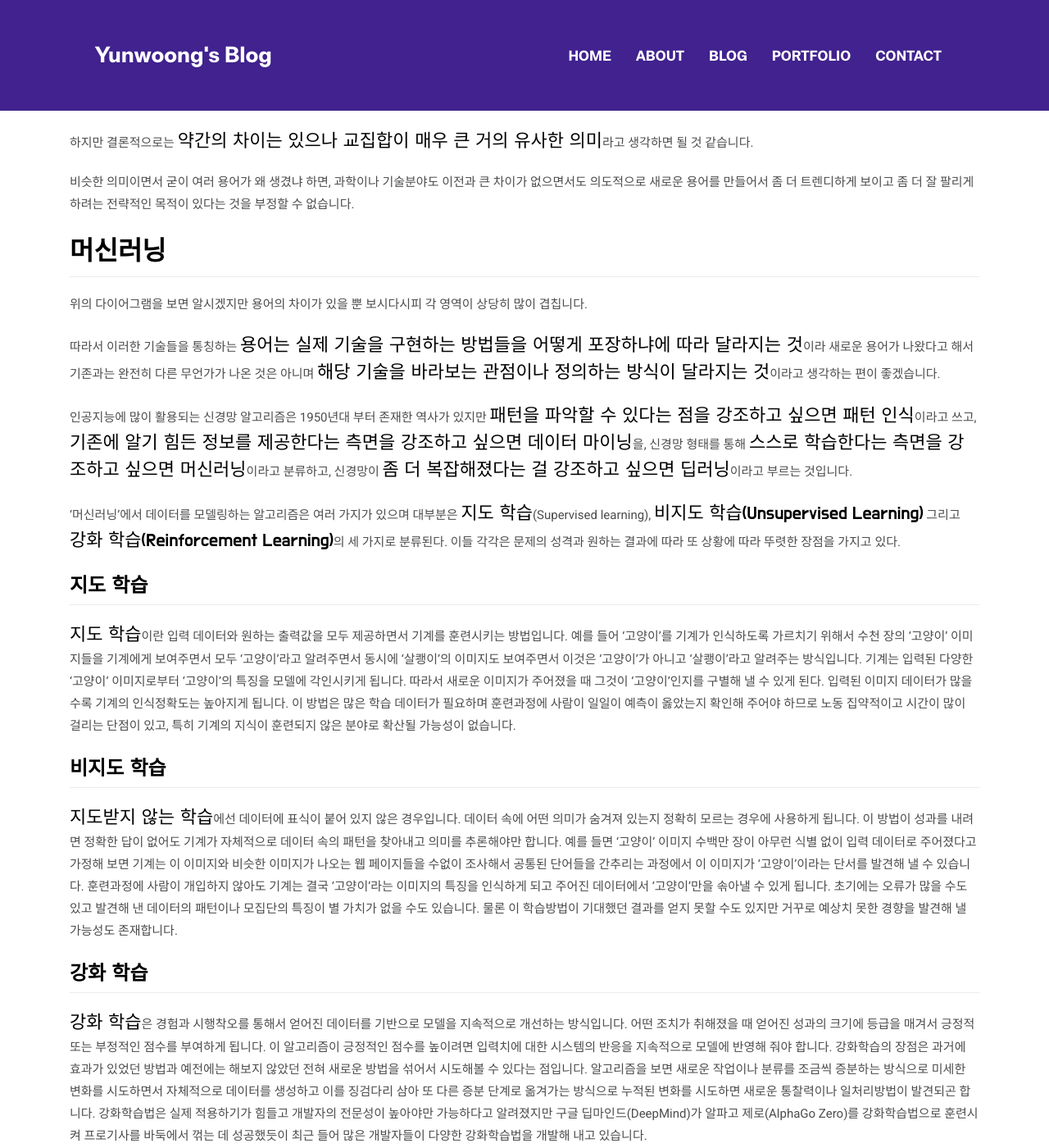
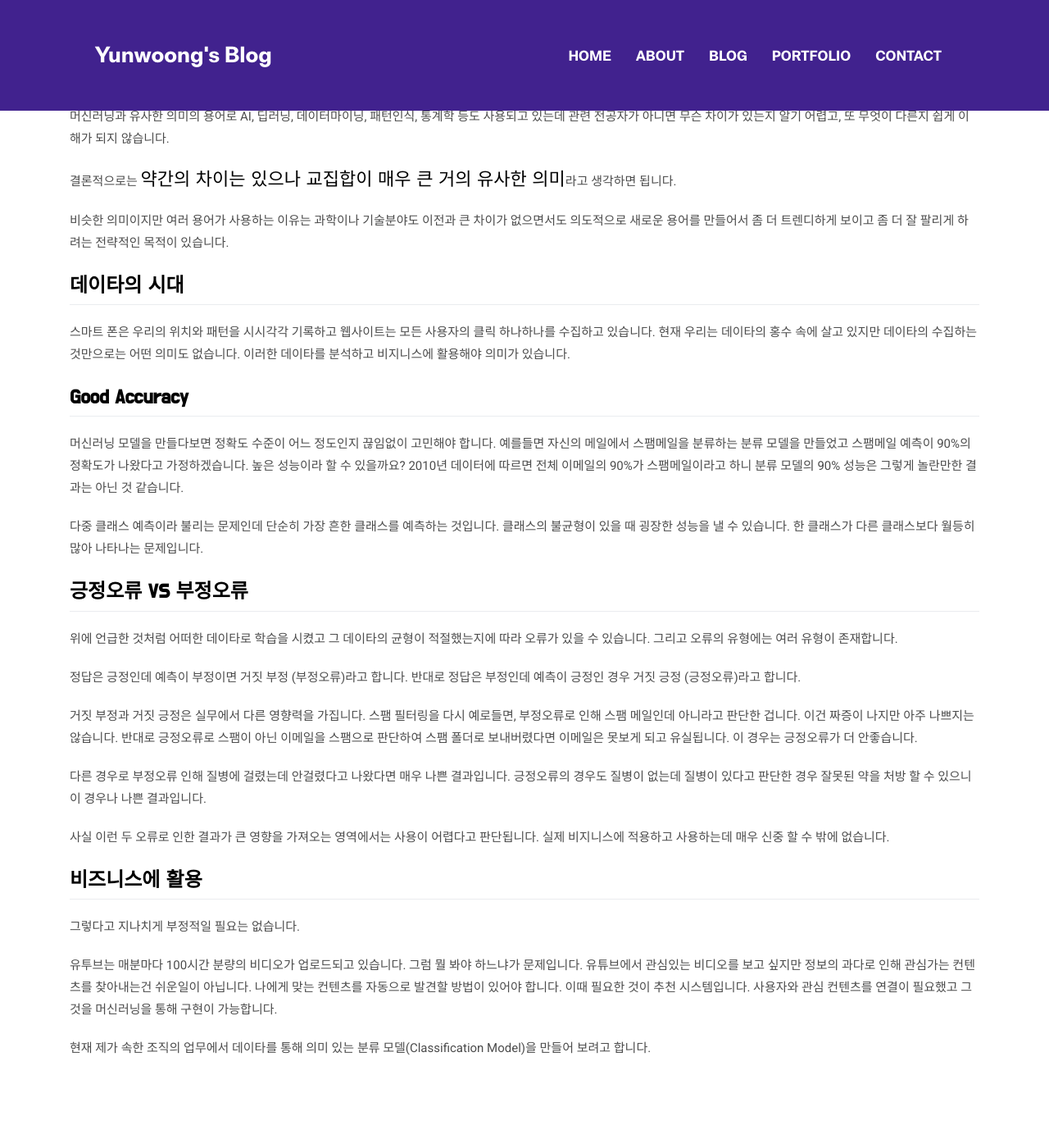
Before and after one commit to yunwoong7/yunwoong7.github.io, a Jekyll site: the page built from _posts/2017-09-10-machine-learning.markdown, in a window 1280 px wide and 1400 px high, scrolled down 1462 px. Shown: the whole window at 82% size. Built offline with Jekyll 4.4.1, drawn with Linux system fonts in a browser that asks for light colours; some of the changed text lies outside the part shown.

Commit message:
Add mwc page

```diff
--- a/_posts/2017-09-10-machine-learning.markdown
+++ b/_posts/2017-09-10-machine-learning.markdown
@@ -4,51 +4,53 @@
 date:   2017-09-10 15:30:23 +0300
 image:  /assets/images/blog/machine_learning.png
 author: Yunwoong Kim
-tags:   Machine Learning
+tags:   Machine Learnin
 ---
 
-**머신러닝과 유사한 의미의 용어로 AI, 딥러닝, 데이터마이닝, 패턴인식, 통계학 등도 사용되고 있는데** 관련 전공자가 아니면 무슨 차이가 있는지 이해하기 쉽지도 않고, 또 무엇이 다른지 이해가 되지 않습니다.
+**머신러닝이란 데이터를 분석/학습 한 정보를 기반으로 예측이나 결정을 하기 위해 적용하는 알고리즘**이라고 할 수 있습니다.
 
-하지만 결론적으로는 **약간의 차이는 있으나 교집합이 매우 큰 거의 유사한 의미**라고 생각하면 될 것 같습니다.
+머신러닝과 유사한 의미의 용어로 AI, 딥러닝, 데이터마이닝, 패턴인식, 통계학 등도 사용되고 있는데 관련 전공자가 아니면 무슨 차이가 있는지 알기 어렵고, 또 무엇이 다른지 쉽게 이해가 되지 않습니다.
 
-비슷한 의미이면서 굳이 여러 용어가 왜 생겼냐 하면, 과학이나 기술분야도 이전과 큰 차이가 없으면서도 의도적으로 새로운 용어를 만들어서 좀 더 트렌디하게 보이고 좀 더 잘 팔리게 하려는 전략적인 목적이 있다는 것을 부정할 수 없습니다.
+결론적으로는 **약간의 차이는 있으나 교집합이 매우 큰 거의 유사한 의미**라고 생각하면 됩니다.
+
+비슷한 의미이지만 여러 용어가 사용하는 이유는 과학이나 기술분야도 이전과 큰 차이가 없으면서도 의도적으로 새로운 용어를 만들어서 좀 더 트렌디하게 보이고 좀 더 잘 팔리게 하려는 전략적인 목적이 있습니다.
 
 
 
-# 머신러닝
+## 데이타의 시대
 
-위의 다이어그램을 보면 알시겠지만 용어의 차이가 있을 뿐 보시다시피 각 영역이 상당히 많이 겹칩니다.
-
-따라서 이러한 기술들을 통칭하는 **용어는 실제 기술을 구현하는 방법들을 어떻게 포장하냐에 따라 달라지는 것**이라 새로운 용어가 나왔다고 해서 기존과는 완전히 다른 무언가가 나온 것은 아니며 **해당 기술을 바라보는 관점이나 정의하는 방식이 달라지는 것**이라고 생각하는 편이 좋겠습니다.
-
-인공지능에 많이 활용되는 신경망 알고리즘은 1950년대 부터 존재한 역사가 있지만 **패턴을 파악할 수 있다는 점을 강조하고 싶으면 패턴 인식**이라고 쓰고, **기존에 알기 힘든 정보를 제공한다는 측면을 강조하고 싶으면 데이터 마이닝**을, 신경망 형태를 통해 **스스로 학습한다는 측면을 강조하고 싶으면 머신러닝**이라고 분류하고, 신경망이 **좀 더 복잡해졌다는 걸 강조하고 싶으면 딥러닝**이라고 부르는 것입니다.
+스마트 폰은 우리의 위치와 패턴을 시시각각 기록하고 웹사이트는 모든 사용자의 클릭 하나하나를 수집하고 있습니다. 현재 우리는 데이타의 홍수 속에 살고 있지만 데이타의 수집하는 것만으로는 어떤 의미도 없습니다. 이러한 데이타를 분석하고 비지니스에 활용해야 의미가 있습니다.
 
 
 
-‘머신러닝’에서 데이터를 모델링하는 알고리즘은 여러 가지가 있으며 대부분은 **지도 학습**(Supervised learning), **비지도 학습(Unsupervised Learning)** 그리고 **강화 학습(Reinforcement Learning)**의 세 가지로 분류된다. 이들 각각은 문제의 성격과 원하는 결과에 따라 또 상황에 따라 뚜렷한 장점을 가지고 있다.
+## Good Accuracy
+
+머신러닝 모델을 만들다보면 정확도 수준이 어느 정도인지 끊임없이 고민해야 합니다. 예를들면 자신의 메일에서 스팸메일을 분류하는 분류 모델을 만들었고 스팸메일 예측이 90%의 정확도가 나왔다고 가정하겠습니다. 높은 성능이라 할 수 있을까요? 2010년 데이터에 따르면 전체 이메일의 90%가 스팸메일이라고 하니 분류 모델의 90% 성능은 그렇게 놀란만한 결과는 아닌 것 같습니다.
+
+다중 클래스 예측이라 불리는 문제인데 단순히 가장 흔한 클래스를 예측하는 것입니다. 클래스의 불균형이 있을 때 굉장한 성능을 낼 수 있습니다. 한 클래스가 다른 클래스보다 월등히 많아 나타나는 문제입니다.
 
 
 
-## 지도 학습
+## 긍정오류 VS 부정오류
 
-**지도 학습**이란 입력 데이터와 원하는 출력값을 모두 제공하면서 기계를 훈련시키는 방법입니다. 예를 들어 ‘고양이’를 기계가 인식하도록 가르치기 위해서 수천 장의 ‘고양이’ 이미지들을 기계에게 보여주면서 모두 ‘고양이’라고 알려주면서 동시에 ‘살쾡이’의 이미지도 보여주면서 이것은 ‘고양이’가 아니고 ‘살쾡이’라고 알려주는 방식입니다. 기계는 입력된 다양한 ‘고양이’ 이미지로부터 ‘고양이’의 특징을 모델에 각인시키게 됩니다. 따라서 새로운 이미지가 주어졌을 때 그것이 ‘고양이’인지를 구별해 낼 수 있게 된다. 입력된 이미지 데이터가 많을수록 기계의 인식정확도는 높아지게 됩니다. 이 방법은 많은 학습 데이터가 필요하며 훈련과정에 사람이 일일이 예측이 옳았는지 확인해 주어야 하므로 노동 집약적이고 시간이 많이 걸리는 단점이 있고, 특히 기계의 지식이 훈련되지 않은 분야로 확산될 가능성이 없습니다.
+위에 언급한 것처럼 어떠한 데이타로 학습을 시켰고 그 데이타의 균형이 적절했는지에 따라 오류가 있을 수 있습니다. 그리고 오류의 유형에는 여러 유형이 존재합니다.
+
+정답은 긍정인데 예측이 부정이면 거짓 부정 (부정오류)라고 합니다. 반대로 정답은 부정인데 예측이 긍정인 경우 거짓 긍정 (긍정오류)라고 합니다.
+
+거짓 부정과 거짓 긍정은 실무에서 다른 영향력을 가집니다. 스팸 필터링을 다시 예로들면, 부정오류로 인해 스팸 메일인데 아니라고 판단한 겁니다. 이건 짜증이 나지만 아주 나쁘지는 않습니다. 반대로 긍정오류로 스팸이 아닌 이메일을 스팸으로 판단하여 스팸 폴더로 보내버렸다면 이메일은 못보게 되고 유실됩니다. 이 경우는 긍정오류가 더 안좋습니다.
+
+다른 경우로 부정오류 인해 질병에 걸렸는데 안걸렸다고 나왔다면 매우 나쁜 결과입니다. 긍정오류의 경우도 질병이 없는데 질병이 있다고 판단한 경우 잘못된 약을 처방 할 수 있으니 이 경우나 나쁜 결과입니다.
+
+사실 이런 두 오류로 인한 결과가 큰 영향을 가져오는 영역에서는 사용이 어렵다고 판단됩니다. 실제 비지니스에 적용하고 사용하는데 매우 신중 할 수 밖에 없습니다.
 
 
 
-## 비지도 학습
+## 비즈니스에 활용
 
-**지도받지 않는 학습**에선 데이터에 표식이 붙어 있지 않은 경우입니다. 데이터 속에 어떤 의미가 숨겨져 있는지 정확히 모르는 경우에 사용하게 됩니다. 이 방법이 성과를 내려면 정확한 답이 없어도 기계가 자체적으로 데이터 속의 패턴을 찾아내고 의미를 추론해야만 합니다. 예를 들면 ‘고양이’ 이미지 수백만 장이 아무런 식별 없이 입력 데이터로 주어졌다고 가정해 보면 기계는 이 이미지와 비슷한 이미지가 나오는 웹 페이지들을 수없이 조사해서 공통된 단어들을 간추리는 과정에서 이 이미지가 ‘고양이’이라는 단서를 발견해 낼 수 있습니다. 훈련과정에 사람이 개입하지 않아도 기계는 결국 ‘고양이’라는 이미지의 특징을 인식하게 되고 주어진 데이터에서 ‘고양이’만을 솎아낼 수 있게 됩니다. 초기에는 오류가 많을 수도 있고 발견해 낸 데이터의 패턴이나 모집단의 특징이 별 가치가 없을 수도 있습니다. 물론 이 학습방법이 기대했던 결과를 얻지 못할 수도 있지만 거꾸로 예상치 못한 경향을 발견해 낼 가능성도 존재합니다.
+그렇다고 지나치게 부정적일 필요는 없습니다.
+
+유투브는 매분마다 100시간 분량의 비디오가 업로드되고 있습니다. 그럼 뭘 봐야 하느냐가 문제입니다. 유튜브에서 관심있는 비디오를 보고 싶지만 정보의 과다로 인해 관심가는 컨텐츠를 찾아내는건 쉬운일이 아닙니다. 나에게 맞는 컨텐츠를 자동으로 발견할 방법이 있어야 합니다. 이때 필요한 것이 추천 시스템입니다. 사용자와 관심 컨텐츠를 연결이 필요했고 그 것을 머신러닝을 통해 구현이 가능합니다.
 
 
 
-## 강화 학습
-
-**강화 학습**은 경험과 시행착오를 통해서 얻어진 데이터를 기반으로 모델을 지속적으로 개선하는 방식입니다. 어떤 조치가 취해졌을 때 얻어진 성과의 크기에 등급을 매겨서 긍정적 또는 부정적인 점수를 부여하게 됩니다. 이 알고리즘이 긍정적인 점수를 높이려면 입력치에 대한 시스템의 반응을 지속적으로 모델에 반영해 줘야 합니다. 강화학습의 장점은 과거에 효과가 있었던 방법과 예전에는 해보지 않았던 전혀 새로운 방법을 섞어서 시도해볼 수 있다는 점입니다. 알고리즘을 보면 새로운 작업이나 분류를 조금씩 증분하는 방식으로 미세한 변화를 시도하면서 자체적으로 데이터를 생성하고 이를 징검다리 삼아 또 다른 증분 단계로 옮겨가는 방식으로 누적된 변화를 시도하면 새로운 통찰력이나 일처리방법이 발견되곤 합니다. 강화학습법은 실제 적용하기가 힘들고 개발자의 전문성이 높아야만 가능하다고 알려졌지만 구글 딥마인드(DeepMind)가 알파고 제로(AlphaGo Zero)를 강화학습법으로 훈련시켜 프로기사를 바둑에서 꺾는 데 성공했듯이 최근 들어 많은 개발자들이 다양한 강화학습법을 개발해 내고 있습니다.
-
-...
-
-...
-
-...
-
-작성중
+현재 제가 속한 조직의 업무에서 데이타를 통해 의미 있는 분류 모델(Classification Model)을 만들어 보려고 합니다.
```
Also changed, not shown: _posts/2017-05-26-amazon-increase-income-1.5-million copy 2.markdown (deleted, +0 -18 lines), _posts/2019-03-10-2019mwc.markdown (added, +34 -0 lines), assets/images/blog/2019_mwc.png (added).
